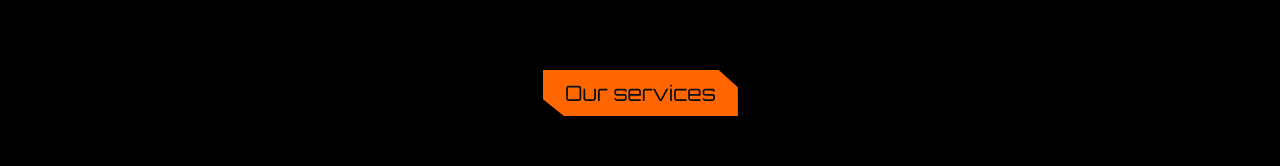
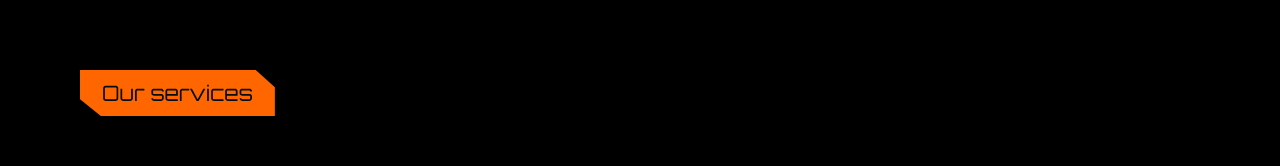
Before and after one commit to Tristanalois04/nextjs-boilerplate, a Next.js app: page / in a window 1280 px wide. Shown: the part 783-949 px from the top of the page. Built offline with nearby package versions, Linux system fonts and the light colour scheme.

Commit message:
Update page.tsx

```diff
--- a/app/page.tsx
+++ b/app/page.tsx
@@ -67,23 +67,24 @@ export default function Home() {
 
       {/* Sección de Servicios */}
       <section id="services" className="w-full max-w-6xl mt-24 px-4 mx-auto">
-        {/* Ícono "our services" 30% más grande y con más espacio debajo (mb-12) */}
-        <div className="text-center mb-12">
-          <Image
-            src="/our services.svg"
-            alt="Our Services"
-            width={195}
-            height={65} // 30% mayor que 50 (50 + 30% = 65)
-            className="mx-auto"
-          />
+        {/* Icono convertido en botón, alineado a la izquierda */}
+        <div className="mb-[4.5rem]">
+          <a href="#services-grid">
+            <Image
+              src="/our services.svg"
+              alt="Our Services"
+              width={195}
+              height={65}
+            />
+          </a>
         </div>
 
         {/* Grid con 4 columnas */}
-        <div className="grid grid-cols-1 md:grid-cols-2 lg:grid-cols-4 gap-8 text-left">
+        <div id="services-grid" className="grid grid-cols-1 md:grid-cols-2 lg:grid-cols-4 gap-8 text-left">
           {/* 1) 3D Modeling and Video Production */}
           <div>
             <h3
-              className="text-xl font-bold mb-2 uppercase tracking-[0.06em]"
+              className="text-xl font-bold mb-4 uppercase tracking-[0.06em]"
               style={{ fontFamily: "Helvetica, sans-serif" }}
             >
               3D MODELING AND VIDEO PRODUCTION
@@ -98,7 +99,7 @@ export default function Home() {
           {/* 2) Brand Design and Digital Content */}
           <div>
             <h3
-              className="text-xl font-bold mb-2 uppercase tracking-[0.06em]"
+              className="text-xl font-bold mb-4 uppercase tracking-[0.06em]"
               style={{ fontFamily: "Helvetica, sans-serif" }}
             >
               BRAND DESIGN AND DIGITAL CONTENT
@@ -113,7 +114,7 @@ export default function Home() {
           {/* 3) Structural Previews and Technical Illustrations */}
           <div>
             <h3
-              className="text-xl font-bold mb-2 uppercase tracking-[0.06em]"
+              className="text-xl font-bold mb-4 uppercase tracking-[0.06em]"
               style={{ fontFamily: "Helvetica, sans-serif" }}
             >
               STRUCTURAL PREVIEWS AND TECHNICAL ILLUSTRATIONS
@@ -129,7 +130,7 @@ export default function Home() {
           {/* 4) Technical Material and Internal Documentation Design */}
           <div>
             <h3
-              className="text-xl font-bold mb-2 uppercase tracking-[0.06em]"
+              className="text-xl font-bold mb-4 uppercase tracking-[0.06em]"
               style={{ fontFamily: "Helvetica, sans-serif" }}
             >
               TECHNICAL MATERIAL AND INTERNAL DOCUMENTATION DESIGN
```
